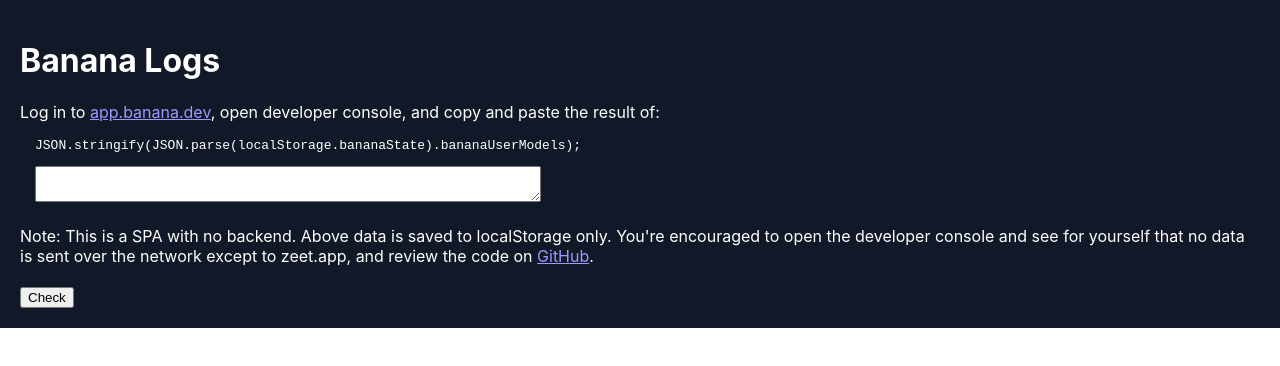
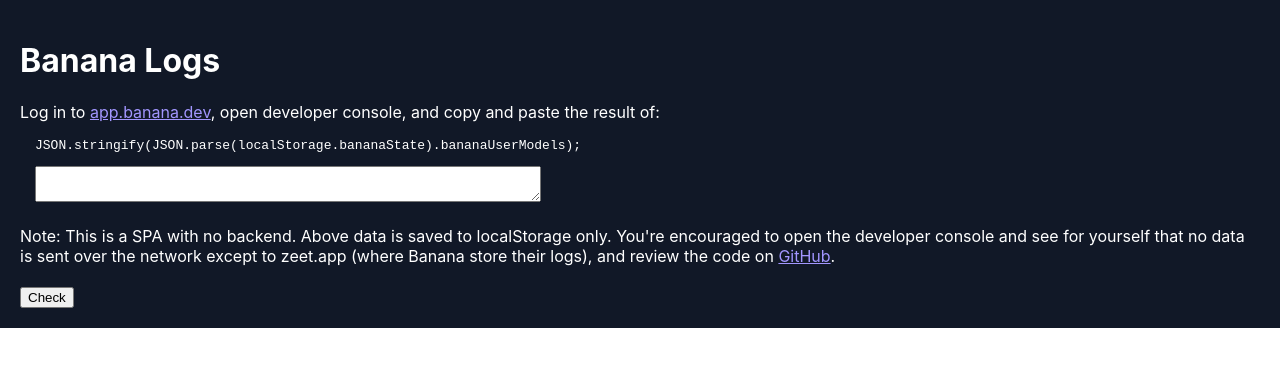
Before and after one commit to kiri-art/banana-logs, a React (Create React App) app: page / in a window 1280 px wide. Shown: the top 366 px of the page. Built offline with nearby package versions, Linux system fonts and the light colour scheme.

Commit message:
clarify that zeet.app is where Banana store their logs

```diff
--- a/src/App.tsx
+++ b/src/App.tsx
@@ -132,7 +132,7 @@
           Note: This is a SPA with no backend. Above data is saved to
           localStorage only. You're encouraged to open the developer console and
           see for yourself that no data is sent over the network except to
-          zeet.app, and review the code on{" "}
+          zeet.app (where Banana store their logs), and review the code on{" "}
           <a href="https://github.com/gadicc/banana-logs">GitHub</a>.
         </div>
         <br />
```
